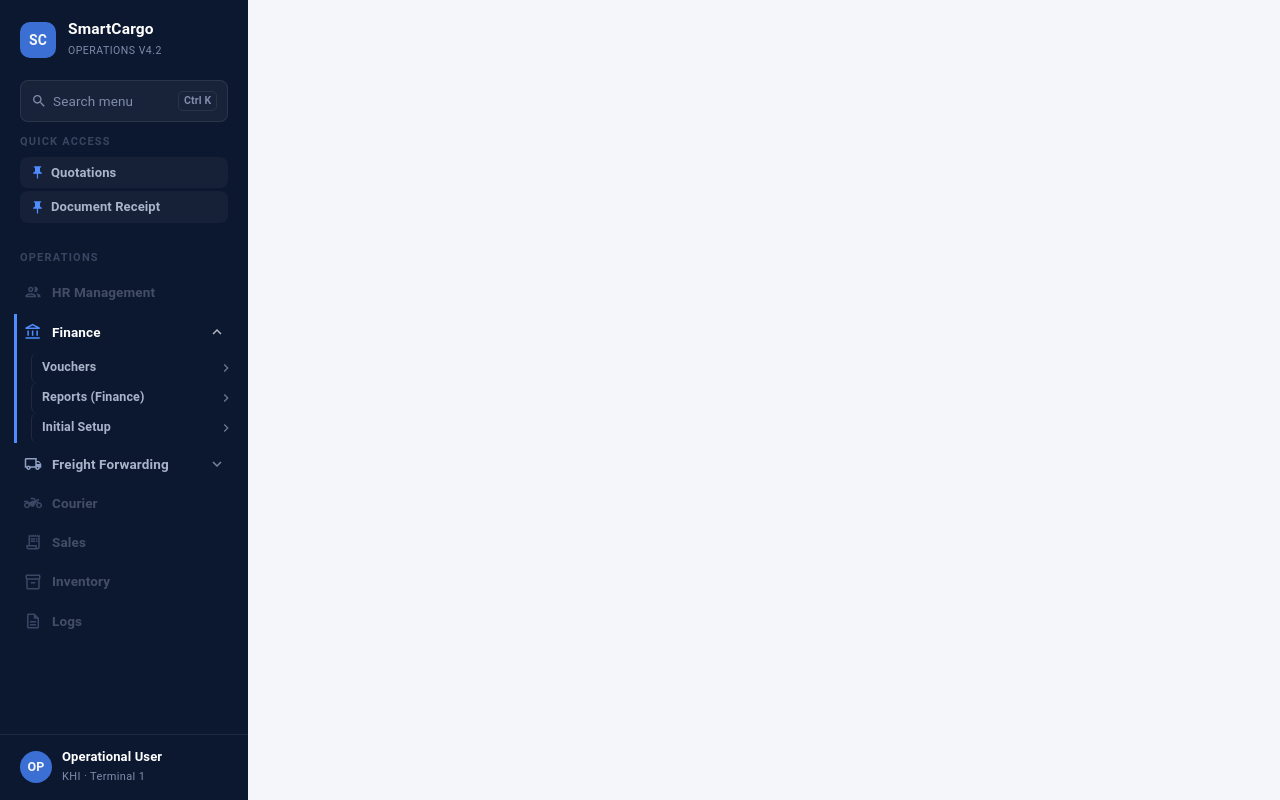
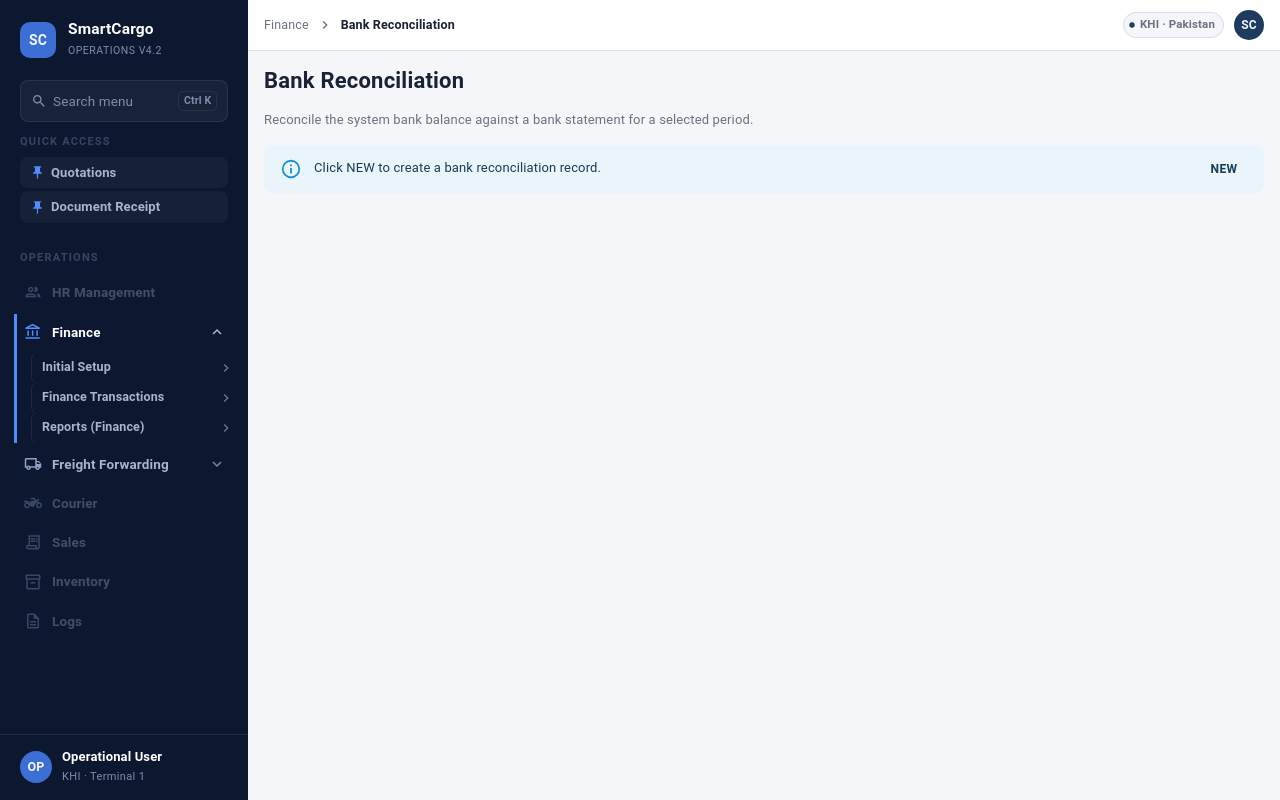
Before and after one commit to syedfaiqali/smartcargo, a React (Create React App) app: page /finance/bank-reconciliation in a window 1280 px wide. Built offline with nearby package versions, Linux system fonts and the light colour scheme.

Commit message:
Finance Updates.

```diff
--- a/src/App.tsx
+++ b/src/App.tsx
@@ -43,6 +43,7 @@
 import { JobProfitabilityPage } from './features/financeReports/JobProfitabilityPage';
 import { GroupCodesPage } from './features/financeSetup/GroupCodesPage';
 import { ControlCodesPage } from './features/financeSetup/ControlCodesPage';
+import { FinanceUtilityPage } from './features/financeSetup/FinanceUtilityPage';
 import { SeaOtherChargesPayablePage } from './features/seaOtherChargesPayable/SeaOtherChargesPayablePage';
 import { SeaRefundPage } from './features/seaRefundFromShippingLines/SeaRefundPage';
 import { SeaLocalInvoicePage } from './features/seaLocalInvoice/SeaLocalInvoicePage';
@@ -69,12 +70,17 @@
       <BrowserRouter>
         <AppShell>
           <Routes>
-            <Route path="/finance" element={<ClearingVoucherPage kind="RECEIPT" />} />
+            <Route path="/finance" element={<ClearingVoucherPage kind="PAYMENT" title="BPV - Bank Payment Voucher" />} />
             <Route path="/finance/initial-setup/group-codes" element={<GroupCodesPage />} />
             <Route path="/finance/initial-setup/control-codes" element={<ControlCodesPage />} />
-            <Route path="/finance/receipt-voucher" element={<ClearingVoucherPage kind="RECEIPT" />} />
-            <Route path="/finance/payment-voucher" element={<ClearingVoucherPage kind="PAYMENT" />} />
+            <Route path="/finance/bank-payment-voucher" element={<ClearingVoucherPage kind="PAYMENT" title="BPV - Bank Payment Voucher" />} />
+            <Route path="/finance/bank-receipt-voucher" element={<ClearingVoucherPage kind="RECEIPT" title="BRV - Bank Receipt Voucher" />} />
+            <Route path="/finance/cash-payment-voucher" element={<ClearingVoucherPage kind="PAYMENT" title="CPV - Cash Payment Voucher" />} />
+            <Route path="/finance/cash-receipt-voucher" element={<ClearingVoucherPage kind="RECEIPT" title="CRV - Cash Receipt Voucher" />} />
             <Route path="/finance/journal-voucher" element={<JournalVoucherPage />} />
+            <Route path="/finance/post-dated-cheques-received" element={<FinanceUtilityPage kind="post-dated-cheques" />} />
+            <Route path="/finance/cheque-book" element={<FinanceUtilityPage kind="cheque-book" />} />
+            <Route path="/finance/bank-reconciliation" element={<FinanceUtilityPage kind="bank-reconciliation" />} />
             <Route path="/finance/reports/ar-aging" element={<AgingReportPage kind="AR" />} />
             <Route path="/finance/reports/ap-aging" element={<AgingReportPage kind="AP" />} />
             <Route path="/finance/reports/bank-cash-ledger" element={<BankCashLedgerPage />} />
--- /dev/null
+++ b/src/features/financeSetup/FinanceUtilityPage.tsx
@@ -0,0 +1,59 @@
+import { useState } from 'react';
+import Alert from '@mui/material/Alert';
+import Box from '@mui/material/Box';
+import Button from '@mui/material/Button';
+import Grid from '@mui/material/Grid';
+import Paper from '@mui/material/Paper';
+import TextField from '@mui/material/TextField';
+import Typography from '@mui/material/Typography';
+import { PageShell } from '../../layout/PageShell';
+
+type UtilityKind = 'post-dated-cheques' | 'cheque-book' | 'bank-reconciliation';
+
+const content: Record<UtilityKind, { title: string; description: string; fields: string[] }> = {
+  'post-dated-cheques': {
+    title: 'Post Dated Cheques Received',
+    description: 'Record and track cheques received from customers before their deposit date.',
+    fields: ['Cheque No.', 'Cheque Date', 'Bank', 'Received From', 'Amount'],
+  },
+  'cheque-book': {
+    title: 'Cheque Book',
+    description: 'Maintain cheque-book ranges for each bank account and monitor issued cheques.',
+    fields: ['Bank', 'Cheque Book No.', 'Starting Cheque No.', 'Ending Cheque No.', 'Current Cheque No.'],
+  },
+  'bank-reconciliation': {
+    title: 'Bank Reconciliation',
+    description: 'Reconcile the system bank balance against a bank statement for a selected period.',
+    fields: ['Bank', 'Statement Date', 'Statement Balance', 'System Balance', 'Remarks'],
+  },
+};
+
+export function FinanceUtilityPage({ kind }: { kind: UtilityKind }) {
+  const config = content[kind];
+  const [started, setStarted] = useState(false);
+
+  return (
+    <PageShell breadcrumbs={['Finance', config.title]} title={config.title}>
+      <Typography variant="body2" color="text.secondary" sx={{ mb: 2 }}>{config.description}</Typography>
+      {!started ? (
+        <Alert severity="info" action={<Button color="inherit" size="small" onClick={() => setStarted(true)}>NEW</Button>}>
+          Click NEW to create a {config.title.toLowerCase()} record.
+        </Alert>
+      ) : (
+        <Paper variant="outlined" sx={{ p: 2 }}>
+          <Grid container spacing={2}>
+            {config.fields.map((field) => (
+              <Grid item xs={12} md={field === 'Remarks' ? 12 : 6} key={field}>
+                <TextField label={field} fullWidth type={field.includes('Date') ? 'date' : field === 'Amount' || field.includes('Balance') ? 'number' : 'text'} InputLabelProps={field.includes('Date') ? { shrink: true } : undefined} multiline={field === 'Remarks'} minRows={field === 'Remarks' ? 2 : undefined} />
+              </Grid>
+            ))}
+          </Grid>
+          <Box sx={{ mt: 2, display: 'flex', gap: 1 }}>
+            <Button variant="contained">Save</Button>
+            <Button variant="outlined" onClick={() => setStarted(false)}>Cancel</Button>
+          </Box>
+        </Paper>
+      )}
+    </PageShell>
+  );
+}
--- a/src/features/voucher/ClearingVoucherPage.tsx
+++ b/src/features/voucher/ClearingVoucherPage.tsx
@@ -34,10 +34,11 @@
 
 interface ClearingVoucherPageProps {
   kind: Extract<VoucherKind, 'RECEIPT' | 'PAYMENT'>;
+  title?: string;
 }
 
-export function ClearingVoucherPage({ kind }: ClearingVoucherPageProps) {
-  const title = kind === 'RECEIPT' ? 'Receipt Voucher' : 'Payment Voucher';
+export function ClearingVoucherPage({ kind, title: titleOverride }: ClearingVoucherPageProps) {
+  const title = titleOverride ?? (kind === 'RECEIPT' ? 'Receipt Voucher' : 'Payment Voucher');
   const parties = partyRepo.list();
   const banks = bankRepo.list();
   const currencies = currencyRepo.list();
--- a/src/features/voucher/JournalVoucherPage.tsx
+++ b/src/features/voucher/JournalVoucherPage.tsx
@@ -33,7 +33,7 @@
   'Bank/Cash',
 ];
 
-export function JournalVoucherPage() {
+export function JournalVoucherPage({ title = 'JVR - Journal Voucher' }: { title?: string }) {
   const [voucher, setVoucher] = useState<Voucher | null>(null);
   const [editable, setEditable] = useState(false);
   const [searching, setSearching] = useState(false);
@@ -124,7 +124,7 @@
   if (voucher?.final) disabledActions.push('edit', 'delete', 'final');
 
   return (
-    <PageShell breadcrumbs={['Finance', 'Journal Voucher']} title="Journal Voucher">
+    <PageShell breadcrumbs={['Finance', title]} title={title}>
       {message && (
         <Alert severity={message.severity} onClose={() => setMessage(null)} sx={{ mb: 2 }}>
           {message.text}
--- a/src/layout/navConfig.ts
+++ b/src/layout/navConfig.ts
@@ -165,12 +165,17 @@
   ],
 };
 
-export const vouchersMenu: NavGroup = {
-  label: 'Vouchers',
+export const financeTransactionsMenu: NavGroup = {
+  label: 'Finance Transactions',
   items: [
-    { label: 'Receipt Voucher', path: '/finance/receipt-voucher' },
-    { label: 'Payment Voucher', path: '/finance/payment-voucher' },
-    { label: 'Journal Voucher', path: '/finance/journal-voucher' },
+    { label: 'BPV - Bank Payment Voucher', path: '/finance/bank-payment-voucher' },
+    { label: 'BRV - Bank Receipt Voucher', path: '/finance/bank-receipt-voucher' },
+    { label: 'CPV - Cash Payment Voucher', path: '/finance/cash-payment-voucher' },
+    { label: 'CRV - Cash Receipt Voucher', path: '/finance/cash-receipt-voucher' },
+    { label: 'JVR - Journal Voucher', path: '/finance/journal-voucher' },
+    { label: 'Post Dated Cheques Received', path: '/finance/post-dated-cheques-received' },
+    { label: 'Cheque Book', path: '/finance/cheque-book' },
+    { label: 'Bank Reconciliation', path: '/finance/bank-reconciliation' },
   ],
 };
 
@@ -184,7 +189,7 @@
   ],
 };
 
-export const financeMenu: NavGroup[] = [vouchersMenu, financeReportsMenu, financeInitialSetupMenu];
+export const financeMenu: NavGroup[] = [financeInitialSetupMenu, financeTransactionsMenu, financeReportsMenu];
 
 export const topNavItems = [
   'Freight',
```
